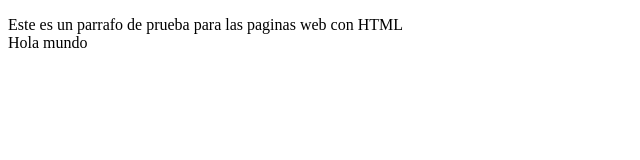
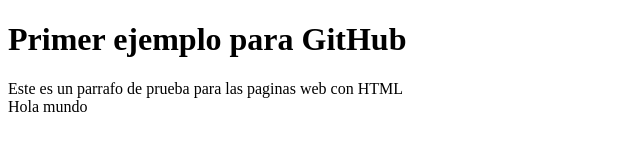
Before and after one commit to JorgeNavas12/01CursoPrework, a plain HTML site: page index.html in a window 1280 px wide. Shown: the whole page, without its empty margins (0-640 px from the left). Drawn offline with Linux system fonts and the light colour scheme.

Commit message:
agregamos titulo a la pagina

```diff
--- a/index.html
+++ b/index.html
@@ -7,6 +7,9 @@
     <title>Hola mundo HTML</title>
 </head>
 <body>
+    <h1>
+        Primer ejemplo para GitHub
+    </h1>
     <p>
         Este es un parrafo de prueba para las paginas web con HTML<br>Hola mundo
 
```
